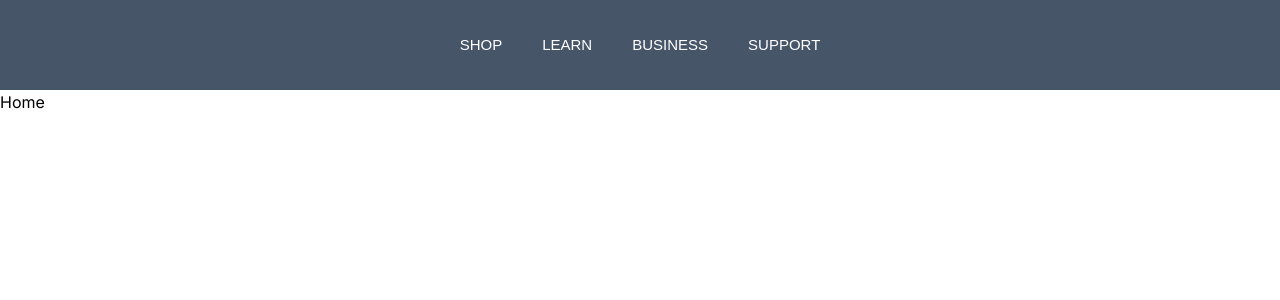
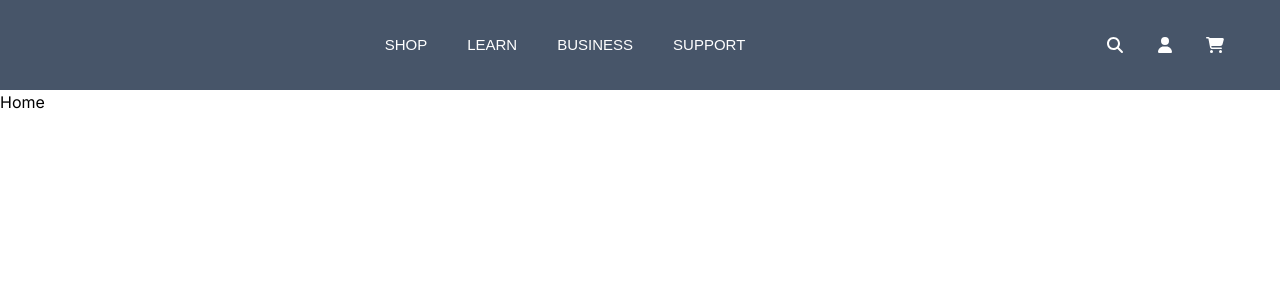
Before and after one commit to MachoBoy/logitech-clone, a Next.js app: page / in a window 1280 px wide. Shown: the top 300 px of the page. Built offline with nearby package versions, Linux system fonts and the light colour scheme.

Commit message:
add font awesome icon

```diff
--- a/package.json
+++ b/package.json
@@ -9,6 +9,9 @@
     "lint": "next lint"
   },
   "dependencies": {
+    "@fortawesome/fontawesome-svg-core": "^6.4.0",
+    "@fortawesome/free-solid-svg-icons": "^6.4.0",
+    "@fortawesome/react-fontawesome": "^0.2.0",
     "@types/node": "20.3.1",
     "@types/react": "18.2.12",
     "@types/react-dom": "18.2.5",
--- a/src/app/components/nav/nav.tsx
+++ b/src/app/components/nav/nav.tsx
@@ -1,3 +1,9 @@
+import { FontAwesomeIcon } from '@fortawesome/react-fontawesome';
+import {
+  faMagnifyingGlass,
+  faUser,
+  faCartShopping,
+} from '@fortawesome/free-solid-svg-icons';
 import NavItem from '../nav-item/nav-item';
 
 const navItems = [
@@ -9,7 +15,7 @@ const navItems = [
 
 export default function Nav() {
   return (
-    <div className='w-full max-w-7xl h-[90px] px-10 mx-auto relative bg-slate-600'>
+    <div className='w-full max-w-7xl h-[90px] px-10 mx-auto relative bg-slate-600 flex justify-between'>
       <div className='nav-logo'></div>
       <div className='nav-items flex items-center justify-center grow h-full'>
         <ul className='h-full list-none grow flex justify-center items-center m-0 p-0'>
@@ -18,10 +24,19 @@ export default function Nav() {
           })}
         </ul>
       </div>
-      <div className='nav-utility'>
-        <button className='search-trigger'></button>
-        <a className='account-trigger'></a>
-        <a className='shopping-cart'></a>
+      <div className='nav-utility h-full flex items-center justify-center'>
+        <button className='search-trigger w-[50px] h-[50px] flex items-center justify-center'>
+          <FontAwesomeIcon
+            icon={faMagnifyingGlass}
+            style={{ color: 'white' }}
+          />
+        </button>
+        <a className='account-trigger w-[50px] h-[50px] flex items-center justify-center'>
+          <FontAwesomeIcon icon={faUser} style={{ color: 'white' }} />
+        </a>
+        <a className='shopping-cart w-[50px] h-[50px] flex items-center justify-center'>
+          <FontAwesomeIcon icon={faCartShopping} style={{ color: 'white' }} />
+        </a>
       </div>
     </div>
   );
--- a/src/app/layout.tsx
+++ b/src/app/layout.tsx
@@ -1,6 +1,10 @@
+import '@fortawesome/fontawesome-svg-core/styles.css';
+import { config } from '@fortawesome/fontawesome-svg-core';
 import Nav from './components/nav/nav';
 import './globals.css';
 import { Inter } from 'next/font/google';
+
+config.autoAddCss = false;
 
 const inter = Inter({ subsets: ['latin'] });
 
```
Also changed, not shown: 1 other file (tests, documents, lock files or other folders).
